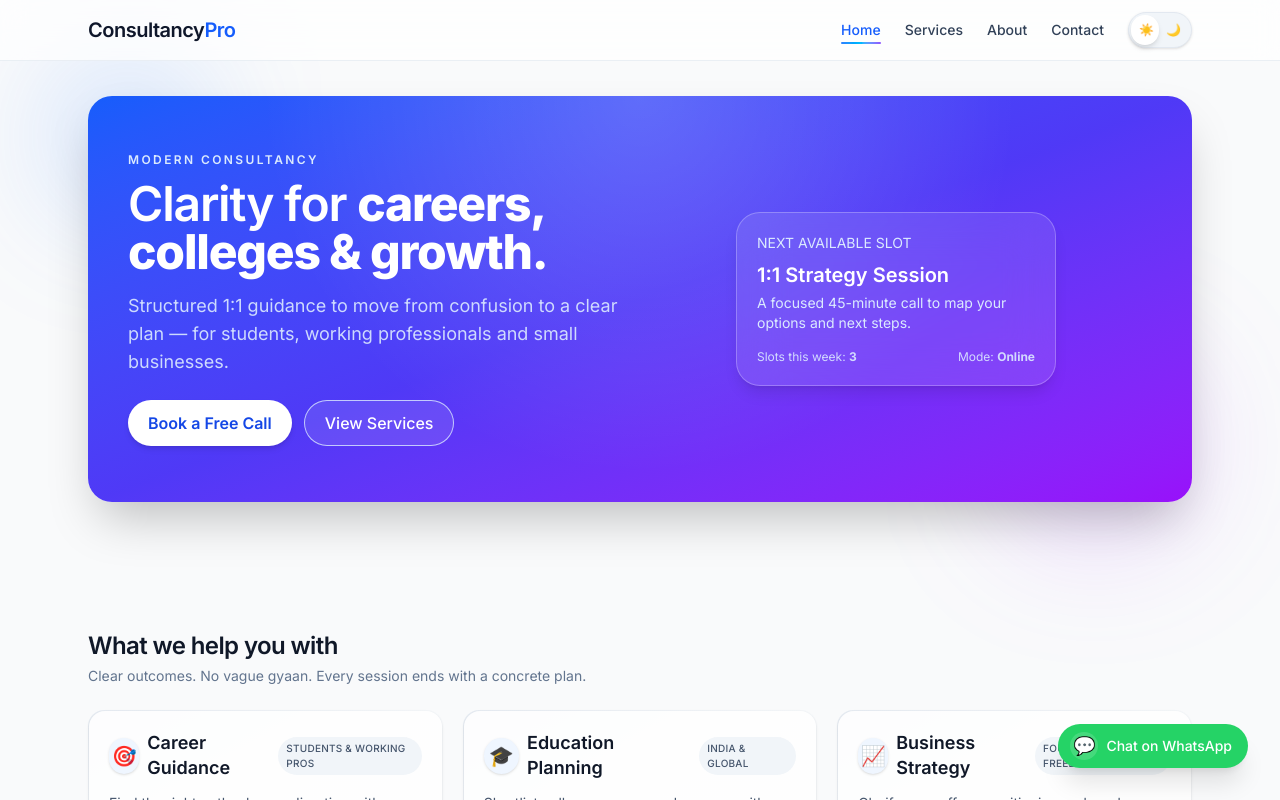
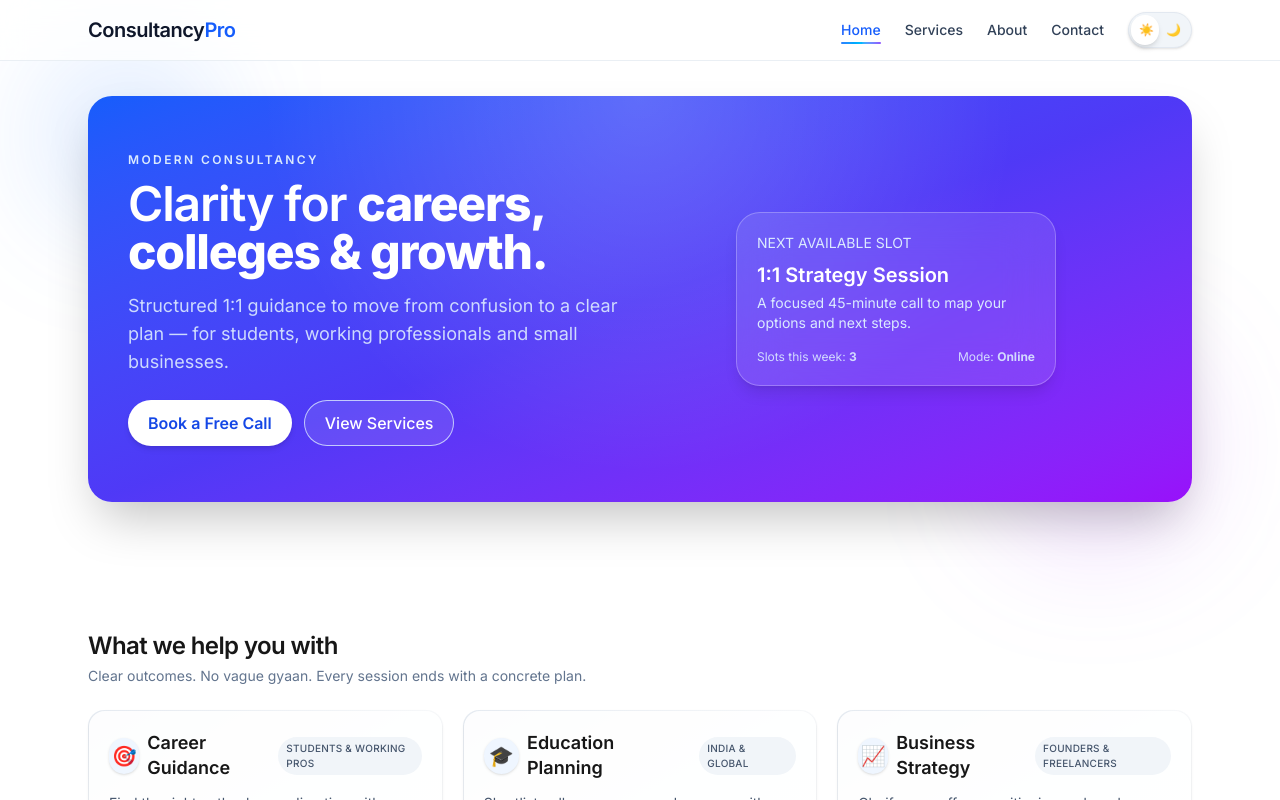
Before and after one commit to XF1TheSachinX/consultancy-services-updated, a Next.js app: page / in a window 1280 px wide. Shown: the top 800 px of the page. Built offline with nearby package versions, Linux system fonts and the light colour scheme.

Commit message:
main : code changes
main : code changes

```diff
--- a/src/app/layout.tsx
+++ b/src/app/layout.tsx
@@ -1,24 +1,55 @@
 import type { Metadata } from "next";
 import "./globals.css";
+
 import { Inter } from "next/font/google";
 import Header from "@/components/Header";
 import Footer from "@/components/Footer";
-import { ThemeProvider } from "@/components/ThemeProvider";
-import WhatsAppButton from "@/components/WhatsAppButton";
+import ThemeProviderWrapper from "@/components/ThemeProviderWrapper";
 
 const inter = Inter({ subsets: ["latin"] });
 
 const siteUrl =
-    "https://consultancy-services-updated-154pgqwph-xf11thesachinxs-projects.vercel.app"; // your URL
+    "https://consultancy-services-updated-ebht8ng4m-xf11thesachinxs-projects.vercel.app";
 
 export const metadata: Metadata = {
+    metadataBase: new URL(siteUrl),
+
     title: {
         default: "Consultancy Services",
         template: "%s | Consultancy Services",
     },
+
     description:
-        "Modern consultancy services for career, education, and business growth. Built with Next.js, Tailwind CSS and optimized for SEO.",
-    metadataBase: new URL(siteUrl),
+        "Career guidance, education planning, and business strategy services designed to bring clarity and confidence to your next steps.",
+
+    openGraph: {
+        title: "Consultancy Services",
+        description:
+            "Modern consultancy for career, education and business clarity.",
+        url: siteUrl,
+        siteName: "Consultancy Services",
+        images: [
+            {
+                url: "/og-image.png", // place your image inside /public
+                width: 1200,
+                height: 630,
+                alt: "Consultancy Services Preview Image",
+            },
+        ],
+        type: "website",
+    },
+
+    twitter: {
+        card: "summary_large_image",
+        title: "Consultancy Services",
+        description:
+            "Career guidance, education planning and business strategy.",
+        images: ["/og-image.png"],
+    },
+
+    icons: {
+        icon: "/favicon.ico",
+    },
 };
 
 export default function RootLayout({
@@ -28,16 +59,18 @@ export default function RootLayout({
 }) {
     return (
         <html lang="en" suppressHydrationWarning>
-        <body className={inter.className}>
-        <ThemeProvider>
-            {/* Theme-aware wrapper */}
-            <div className="bg-gray-50 text-gray-900 dark:bg-slate-950 dark:text-slate-50 min-h-screen transition-colors duration-300">
-                <Header />
-                <div className="pt-20 min-h-[calc(100vh-80px)]">{children}</div>
-                <Footer />
-                <WhatsAppButton />
+        {/* Dark mode provider */}
+        <body className={`${inter.className} bg-gray-50 text-gray-900 dark:bg-slate-950 dark:text-slate-50 transition-colors`}>
+        <ThemeProviderWrapper>
+            <Header />
+
+            {/* Main content */}
+            <div className="pt-20 min-h-[calc(100vh-80px)]">
+                {children}
             </div>
-        </ThemeProvider>
+
+            <Footer />
+        </ThemeProviderWrapper>
         </body>
         </html>
     );
--- /dev/null
+++ b/src/components/ThemeProviderWrapper.tsx
@@ -0,0 +1,19 @@
+"use client";
+
+import { ThemeProvider } from "next-themes";
+
+export default function ThemeProviderWrapper({
+                                                 children,
+                                             }: {
+    children: React.ReactNode;
+}) {
+    return (
+        <ThemeProvider
+            attribute="class"
+            defaultTheme="light"
+            enableSystem={false}
+        >
+            {children}
+        </ThemeProvider>
+    );
+}
```
Also changed, not shown: public/og-image.png (added).
